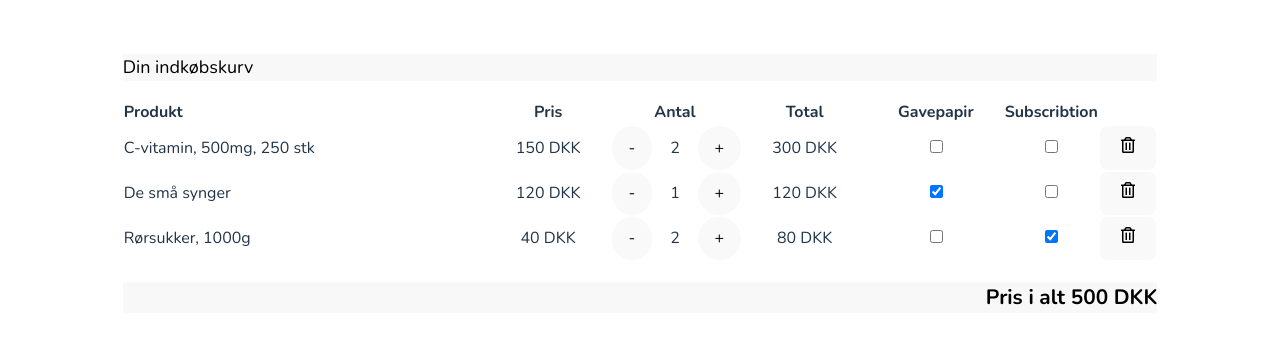
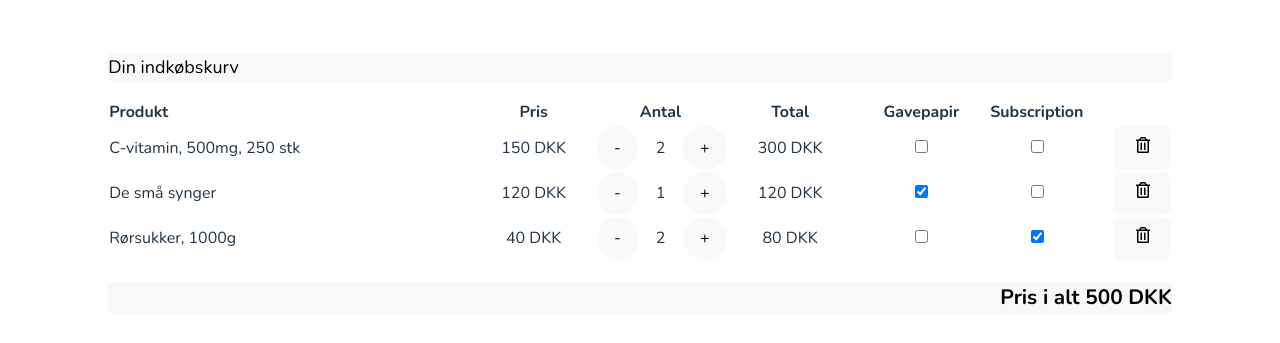
Before and after one commit to DTUSoftware/02363-Frontend-F23, a React (Vite) app: page / in a window 1280 px wide. Shown: the part 215-558 px from the top of the page. Built offline with nearby package versions, Linux system fonts and the light colour scheme.

Commit message:
Did a few changes

```diff
--- a/src/ShoppingList.css
+++ b/src/ShoppingList.css
@@ -8,16 +8,15 @@
     font-weight: bolder;
 }
 
-
 .product {
     text-align: left;
     padding-right: 200px;
 }
 
-.price, .increment {
+.price,
+.increment {
     padding-right: 30px;
 }
-
 
 .quantity {
     text-align: center;
@@ -25,13 +24,12 @@
 
 .priceTotal {
     padding-right: 60px;
-
 }
 
-.giftwrapping {
+.giftwrapping,
+.reoccuringorder {
     text-align: center;
     padding-right: 30px;
-
 }
 
 .quantityBtn {
--- a/src/ShoppingList.tsx
+++ b/src/ShoppingList.tsx
@@ -23,14 +23,19 @@ const itemList = [
         product: products["vitamin-c-500-250"],
         quantity: 2,
         giftWrap: false,
-        recurringOrder: false
+        recurringOrder: false,
     },
-    { product: products["kids-songbook"], quantity: 1, giftWrap: true, recurringOrder: false },
+    {
+        product: products["kids-songbook"],
+        quantity: 1,
+        giftWrap: true,
+        recurringOrder: false,
+    },
     {
         product: products["sugar-cane-1kg"],
         quantity: 2,
         giftWrap: false,
-        recurringOrder: true
+        recurringOrder: true,
     },
 ];
 
@@ -111,18 +116,23 @@ function ShoppingList() {
                                 <th> </th>
                                 <th className="priceTotal">Total</th>
                                 <th className="giftwrapping">Gavepapir</th>
-                                <th className="reoccuringorder">Subscribtion</th>
+                                <th className="reoccuringorder">
+                                    Subscription
+                                </th>
                             </tr>
                         </thead>
                         <tbody>
                             {items.map((x, index) => (
                                 <tr key={index}>
-                                    <td className="product">{`${x.product!.name}`}</td>
-                                    <td className="price">{`${x.product!.price} ${
-                                        x.product!.currency
+                                    <td className="product">{`${
+                                        x.product!.name
                                     }`}</td>
+                                    <td className="price">{`${
+                                        x.product!.price
+                                    } ${x.product!.currency}`}</td>
                                     <td className="decrement">
-                                        <button className="quantityBtn"
+                                        <button
+                                            className="quantityBtn"
                                             onClick={() =>
                                                 decrementQuantity(index)
                                             }
@@ -132,7 +142,8 @@ function ShoppingList() {
                                     </td>
                                     <td className="quantity"> {x.quantity} </td>
                                     <td className="increment">
-                                        <button className="quantityBtn"
+                                        <button
+                                            className="quantityBtn"
                                             onClick={() =>
                                                 incrementQuantity(index)
                                             }
@@ -140,9 +151,9 @@ function ShoppingList() {
                                             +
                                         </button>
                                     </td>
-                                    <td className="priceTotal">{`${x.quantity * x.product!.price} ${
-                                        x.product!.currency
-                                    }`}</td>
+                                    <td className="priceTotal">{`${
+                                        x.quantity * x.product!.price
+                                    } ${x.product!.currency}`}</td>
                                     <td className="giftwrapping">
                                         <label>
                                             <input
@@ -160,7 +171,9 @@ function ShoppingList() {
                                                 type="checkbox"
                                                 checked={x.recurringOrder}
                                                 onChange={() =>
-                                                    toggleRecurringOrderSchedule(index)
+                                                    toggleRecurringOrderSchedule(
+                                                        index
+                                                    )
                                                 }
                                             />
                                         </label>
@@ -176,7 +189,9 @@ function ShoppingList() {
                             ))}
                         </tbody>
                     </table>
-                    <p className="total">{`Pris i alt ${total} ${items[0].product!.currency}`}</p>
+                    <p className="total">{`Pris i alt ${total} ${
+                        items[0].product!.currency
+                    }`}</p>
                 </div>
             ) : (
                 <p>Din kurv er tom!</p>
```
